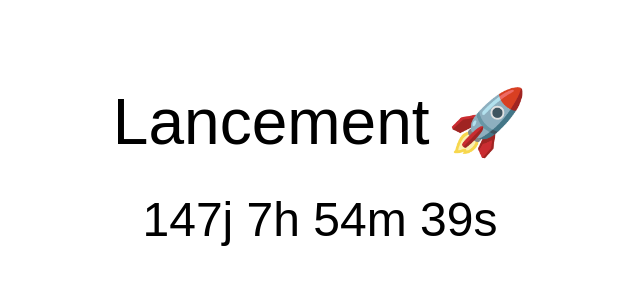
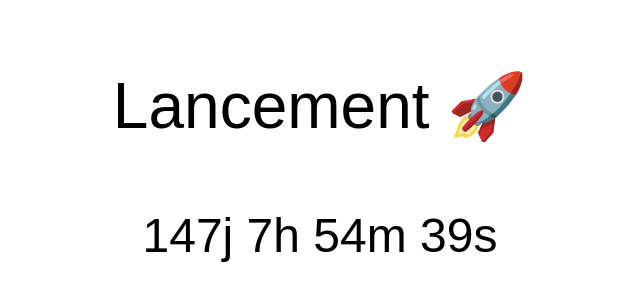
Before and after one commit to clickvan/my-countdown-page, a plain HTML site: page index.html in a window 1280 px wide. Shown: the part 234-534 px from the top of the page, without its empty margins (320-960 px from the left). Drawn offline with Linux system fonts and the light colour scheme.

Commit message:
Update index.html

```diff
--- a/index.html
+++ b/index.html
@@ -4,7 +4,7 @@
     <meta charset="UTF-8">
     <meta name="viewport" content="width=device-width, initial-scale=1.0">
     <title>click-van.be</title>
-    <link rel="icon" href="https://drive.google.com/uc?export=view&id=172lDQwFBsU18B1Ofg5nyDiaCq3rKkwK7" type="image/png">
+    <link rel="icon" href="https://i.goopics.net/7berk8.png" type="image/png">
     <style>
         body {
             display: flex;
@@ -21,7 +21,7 @@
         }
         .larger-text {
             font-size: 4em;
-            margin-bottom: 0.5em; /* Ajouter une marge inférieure pour l'espace */
+            margin-bottom: 1em; /* Ajouter une marge inférieure plus grande pour plus d'espace */
         }
     </style>
 </head>
```
